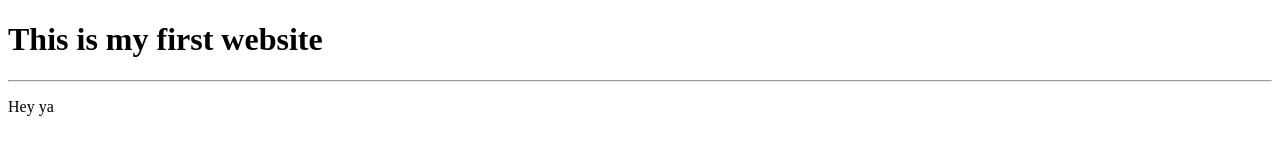
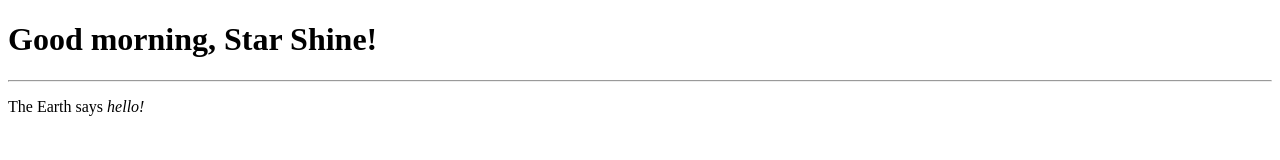
Before and after one commit to patjgibson/first_website, a plain HTML site: page index.html in a window 1280 px wide. Drawn offline with Linux system fonts and the light colour scheme.

Commit message:
Update index.html

```diff
--- a/index.html
+++ b/index.html
@@ -5,8 +5,8 @@
     <title></title>
   </head>
   <body>
-    <h1>This is my first website</h1>
+    <h1>Good morning, Star Shine!</h1>
     <hr>
-    <p>Hey ya</p>
+    <p>The Earth says <i>hello!</i></p>
   </body>
 </html>
```
